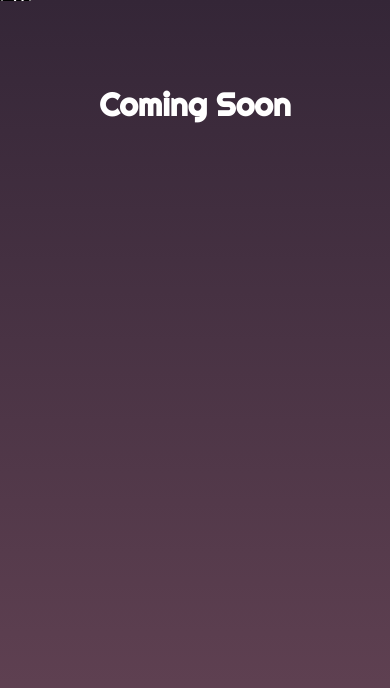
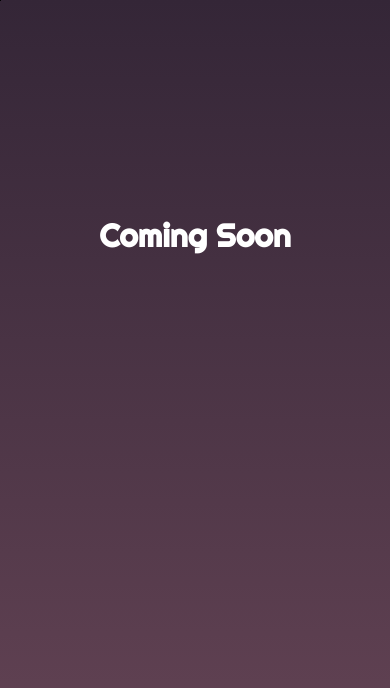
Before and after one commit to anthonyAgnone/adp, a React (Create React App) app: page /process in a window 390 px wide. Shown: the top 688 px of the page. Built offline with nearby package versions, Linux system fonts and the light colour scheme.

Commit message:
idiot proofing even more

```diff
--- a/src/App.css
+++ b/src/App.css
@@ -325,6 +325,9 @@ h6 {
 a {
   text-decoration: none;
 }
+a:hover {
+    text-decoration: none;
+  }
 .flex {
   display: -webkit-box;
   display: -webkit-flex;
@@ -575,8 +578,6 @@ section ul li a .imgLink img {
   z-index: 1000;
   background-color: #000;
   overflow: hidden;
-  -webkit-transition: width 0.8s ease;
-  transition: width 0.8s ease;
 }
 .navigation.expanded {
     width: 30vw;
@@ -616,6 +617,35 @@ section ul li a .imgLink img {
                   animation: showUp 0.5s forwards;
         }
 @media (min-width: 320px) and (max-width: 767px) {
+.navigation.notHome {
+      width: 100vw;
+      height: 20vw;
+      position: fixed;
+      left: 0;
+      z-index: 10000;
+      -webkit-transition: all 0.8s ease;
+      transition: all 0.8s ease;
+      -webkit-transform: translateX(0);
+              transform: translateX(0)
+  }
+      .navigation.notHome.expanded {
+        width: 100vw;
+        height: 100vh;
+      }
+        .navigation.notHome.expanded a {
+          -webkit-transform: translateX(0);
+                  transform: translateX(0);
+        }
+          .navigation.notHome.expanded .logoButton span {
+            display: inline-block;
+            -webkit-transform: translateX(400%);
+                    transform: translateX(400%);
+            opacity: 1;
+            -webkit-animation: showUp 0.5s forwards;
+                    animation: showUp 0.5s forwards;
+          }
+    }
+@media (min-width: 320px) and (max-width: 767px) {
 .navigation {
     width: 100vw;
     height: 20vw;
@@ -653,6 +683,7 @@ section ul li a .imgLink img {
     font-size: 2rem;
   }
 .navigation .logoButton {
+    width: 90%;
     margin: 0;
     background: #000;
     box-shadow: 0 0 0 rgba(255, 211, 218, 0.4);
@@ -815,6 +846,11 @@ article img {
       width: 75%;
       margin: 0 auto;
     }
+@media (min-width: 320px) and (max-width: 767px) {
+.pageWrapper {
+    padding-top: 25vh
+}
+  }
 .full-screen {
   width: 100vw;
   height: 100vh;
--- a/src/components/About.js
+++ b/src/components/About.js
@@ -9,19 +9,23 @@ const About = ({ data: { loading, error, authors } }) => {
       document.querySelector('body').className = 'about'
     })
     return (
-      <div className="pageWrapper">
+      <div className='pageWrapper'>
         {authors.map(author => (
-          <div className="authorWrapper" key={author.id}>
-            <div className="infoHeader">
-              <img
-                className="avatar"
-                alt={`${author.name} avatar`}
-                src={`https://media.graphcms.com/resize=w:400,h:400,fit:crop/${author.avatar.handle}`}
-              />
+          <div className='authorWrapper' key={author.id}>
+            <div className='infoHeader'>
+              {author.avatar ? (
+                <img
+                  className='avatar'
+                  alt={`${author.name} avatar`}
+                  src={`https://media.graphcms.com/${author.avatar.handle}`}
+                />
+              ) : (
+                ''
+              )}
               <h1>My name is {author.name}</h1>
             </div>
-            <div className="bibliography">
-              <p>{author.bibliography}</p>
+            <div className='bibliography'>
+              <p>{author.bibliography ? author.bibliography : ''}</p>
             </div>
           </div>
         ))}
--- a/src/components/Commissions.js
+++ b/src/components/Commissions.js
@@ -4,7 +4,8 @@ import gql from 'graphql-tag'
 
 const Commissions = data => {
   if (data.error) return <h1>Error fetching posts!</h1>
-  if (data.sitePage) return <section class="pageWrapper">{data.sitePage.name}</section>
+  if (data.sitePage)
+    return <section className='pageWrapper'>{data.sitePage.name}</section>
   return <h2>Loading data...</h2>
 }
 export const sitePages = gql`
--- a/src/components/Contact.js
+++ b/src/components/Contact.js
@@ -2,7 +2,7 @@ import React from 'react'
 
 const Contact = () => {
   return (
-    <div class="pageWrapper">
+    <div className='pageWrapper'>
       <h1>Coming soon</h1>
     </div>
   )
--- a/src/components/Process.js
+++ b/src/components/Process.js
@@ -2,7 +2,7 @@ import React from 'react'
 
 const Process = () => {
   return (
-    <div class="pageWrapper">
+    <div className='pageWrapper'>
       <h1>Coming Soon</h1>
     </div>
   )
--- a/src/components/newComponents/LeftColumn.js
+++ b/src/components/newComponents/LeftColumn.js
@@ -9,15 +9,28 @@ const LeftColumn = ({ id, coverImage, date, slug, title, i }) => {
   }
   if (i % 2 === 0)
     return (
-      <li className={`${slug}li preview flex f-d-c justify-content-center align-items-center`} id={`${slug}li`}>
-        <HomeImage slug={slug} i={i} id={id} title={title} {...coverImage} division={0.25} />
+      <li
+        className={`${slug}li preview flex f-d-c justify-content-center align-items-center`}
+        id={`${slug}li`}>
+        <HomeImage
+          slug={slug}
+          i={i}
+          id={id}
+          title={title}
+          {...coverImage}
+          division={0.25}
+        />
       </li>
     )
   return (
-    <li className="preview flex f-d-c justify-content-center align-items-center mobDNone">
+    <li className='preview flex f-d-c justify-content-center align-items-center mobDNone'>
       <Link to={`/post/${id}`} onClick={() => hideHeader()}>
-        <h1 className="font3">{title}</h1>
-        <FormattedDate className="font1 italic text-left" date={date} />
+        <h1 className='font3'>{title ? title : ''}</h1>
+        {date ? (
+          <FormattedDate className='font1 italic text-left' date={date} />
+        ) : (
+          ''
+        )}
       </Link>
     </li>
   )
--- a/src/components/newComponents/Post.js
+++ b/src/components/newComponents/Post.js
@@ -8,16 +8,16 @@ const Post = ({ data: { loading, error, post } }) => {
   if (error) return <h1>Error fetching the post!</h1>
   if (!loading) {
     return (
-      <div class="postWrapper">
-        <Link className="back-arrow" to="/">
+      <div className='postWrapper'>
+        <Link className='back-arrow' to='/'>
           {' '}
           &lt; Back{' '}
         </Link>
-        <article className="center-both">
-          <h1>{post.title}</h1>
+        <article className='center-both'>
+          <h1>{post.title ? post.title : 'unnamed'}</h1>
           <div>
             <img
-              alt={post.title}
+              alt={post.title ? post.title : 'a comic book character'}
               src={
                 post.coverImage
                   ? `https://media.graphcms.com/${post.coverImage.handle}`
@@ -25,7 +25,10 @@ const Post = ({ data: { loading, error, post } }) => {
               }
             />
           </div>
-          <Markdown source={post.content} escapeHtml={false} />
+          <Markdown
+            source={post.content ? post.content : ''}
+            escapeHtml={false}
+          />
         </article>
       </div>
     )
--- a/src/components/newComponents/RightColumn.js
+++ b/src/components/newComponents/RightColumn.js
@@ -6,15 +6,28 @@ import FormattedDate from './FormattedDate'
 const RightColumn = ({ id, coverImage, date, slug, title, i }) => {
   if (i % 2 !== 0)
     return (
-      <li className="preview flex f-d-c justify-content-center align-items-center" id={`${slug}li`}>
-        <HomeImage slug={slug} i={i} id={id} title={title} {...coverImage} division={0.75} />
+      <li
+        className='preview flex f-d-c justify-content-center align-items-center'
+        id={`${slug}li`}>
+        <HomeImage
+          slug={slug}
+          i={i}
+          id={id}
+          title={title}
+          {...coverImage}
+          division={0.75}
+        />
       </li>
     )
   return (
-    <li className="preview flex f-d-c justify-content-center align-items-center mobDNone">
+    <li className='preview flex f-d-c justify-content-center align-items-center mobDNone'>
       <Link to={`/post/${id}`}>
-        <h1 className="font3">{title}</h1>
-        <FormattedDate className="font1 italic text-right" date={date} />
+        <h1 className='font3'>{title ? title : ''}</h1>
+        {date ? (
+          <FormattedDate className='font1 italic text-right' date={date} />
+        ) : (
+          ''
+        )}
       </Link>
     </li>
   )
--- a/src/styles/about.css
+++ b/src/styles/about.css
@@ -22,4 +22,7 @@
       margin: 0 auto;
     }
   }
+  @media (min-width: 320px) and (max-width: 767px) {
+    padding-top: 25vh;
+  }
 }
--- a/src/styles/global.css
+++ b/src/styles/global.css
@@ -33,6 +33,9 @@ h6 {
 }
 a {
   text-decoration: none;
+  &:hover {
+    text-decoration: none;
+  }
 }
 
 .flex {
--- a/src/styles/nav.css
+++ b/src/styles/nav.css
@@ -8,7 +8,6 @@
   z-index: 1000;
   background-color: #000;
   overflow: hidden;
-  transition: width 0.8s ease;
   &.expanded {
     width: 30vw;
     a {
@@ -39,6 +38,30 @@
           transform: translateX(400%);
           opacity: 1;
           animation: showUp 0.5s forwards;
+        }
+      }
+    }
+    @media (min-width: 320px) and (max-width: 767px) {
+      width: 100vw;
+      height: 20vw;
+      position: fixed;
+      left: 0;
+      z-index: 10000;
+      transition: all 0.8s ease;
+      transform: translateX(0);
+      &.expanded {
+        width: 100vw;
+        height: 100vh;
+        a {
+          transform: translateX(0);
+        }
+        .logoButton {
+          span {
+            display: inline-block;
+            transform: translateX(400%);
+            opacity: 1;
+            animation: showUp 0.5s forwards;
+          }
         }
       }
     }
@@ -74,6 +97,7 @@
     font-size: 2rem;
   }
   .logoButton {
+    width: 90%;
     margin: 0;
     background: #000;
     box-shadow: 0 0 0 rgba(255, 211, 218, 0.4);
```
Also changed, not shown: src/components/newComponents/HomeImage.js (+28 -16 lines).
